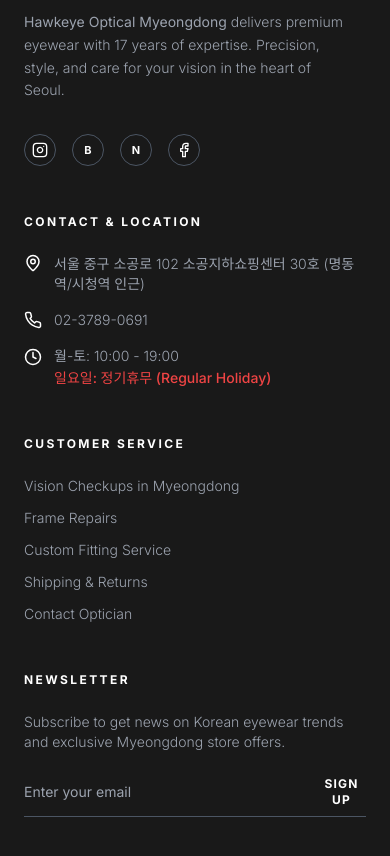
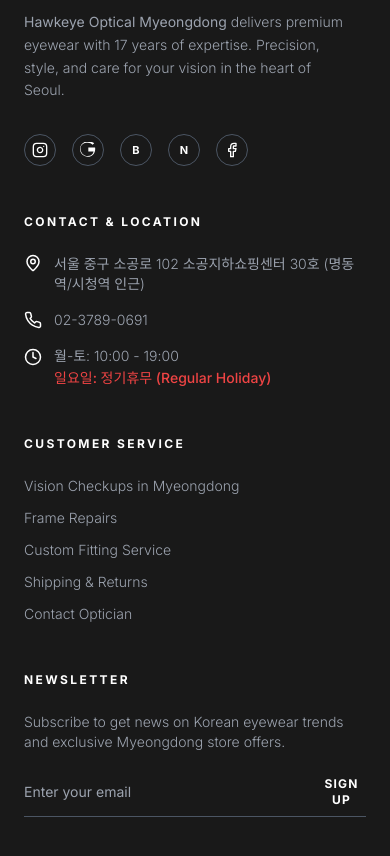
Before and after one commit to Taeyang1188/hawkeye-glasses, a React (Vite) app: page / in a window 390 px wide. Shown: the part 5720-6576 px from the top of the page. Built offline with nearby package versions, Linux system fonts and the light colour scheme.

Commit message:
feat: Enhance header and footer usability
Increase font size for navigation links and search input in the header to improve readability. Add a Google Place link to the footer for easier location access.

```diff
--- a/components/Footer.tsx
+++ b/components/Footer.tsx
@@ -29,6 +29,7 @@
               Precision, style, and care for your vision in the heart of Seoul.
             </p>
             <div className="flex space-x-4">
+              {/* Instagram */}
               <a
                 href="https://www.instagram.com/hawk_eye_optical/"
                 target="_blank"
@@ -37,6 +38,20 @@
               >
                 <Instagram size={16} />
               </a>
+
+              {/* Google Place (Added to the right of Instagram) */}
+              <a
+                href="https://www.google.com/viewer/place?mid=/g/11ym3bh3tg"
+                target="_blank"
+                rel="noopener noreferrer"
+                className="w-8 h-8 rounded-full border border-gray-600 flex items-center justify-center hover:bg-white hover:text-black transition-all"
+              >
+                <svg viewBox="0 0 24 24" width="16" height="16" fill="currentColor">
+                  <path d="M12.48 10.92v3.28h7.84c-.24 1.84-.91 3.22-1.92 4.22-1.2 1.2-3.1 2.5-6.84 2.5-6.04 0-10.74-4.9-10.74-10.94S5.54 1.14 11.58 1.14c3.26 0 5.61 1.28 7.37 2.96l2.31-2.31C19.24.4 16.14-1 11.58-1 5.2-1 0 4.2 0 10.5s5.2 11.5 11.58 11.5c3.43 0 6.03-1.13 8.24-3.43 2.27-2.27 2.99-5.46 2.99-8.1 0-.77-.07-1.48-.2-2.15h-10.13z" />
+                </svg>
+              </a>
+
+              {/* Naver Blog */}
               <a
                 href="https://blog.naver.com/hawkeye_optical"
                 target="_blank"
@@ -45,6 +60,8 @@
               >
                 B
               </a>
+
+              {/* Naver Place */}
               <a
                 href="https://naver.me/5noAk25v"
                 target="_blank"
@@ -53,6 +70,8 @@
               >
                 N
               </a>
+
+              {/* Facebook */}
               <a href="#" className="w-8 h-8 rounded-full border border-gray-600 flex items-center justify-center hover:bg-white hover:text-black transition-all">
                 <Facebook size={16} />
               </a>
--- a/components/Header.tsx
+++ b/components/Header.tsx
@@ -53,7 +53,7 @@
           <button className="md:hidden p-1" onClick={() => setIsMenuOpen(true)}>
             <Menu size={28} />
           </button>
-          <div className="hidden md:flex space-x-6 text-[11px] font-bold uppercase tracking-widest">
+          <div className="hidden md:flex space-x-8 text-[13px] font-bold uppercase tracking-widest">
             <button onClick={() => onNavigateShop({ category: '안경테', tab: 'ALL' })} className="hover:text-gray-500 transition-colors">안경테</button>
             <button onClick={() => onNavigateShop({ category: '렌즈', tab: 'ALL' })} className="hover:text-gray-500 transition-colors">렌즈</button>
             <button onClick={() => onNavigateShop({ category: '선글라스', tab: 'ALL' })} className="hover:text-gray-500 transition-colors">선글라스</button>
@@ -67,12 +67,12 @@
 
         <div className="flex items-center space-x-4 md:space-x-6">
           <div className="hidden md:flex items-center border-b border-gray-300 py-1">
-            <input type="text" placeholder="찾고 계신 상품을 검색하세요" className="bg-transparent text-[11px] focus:outline-none w-32 xl:w-48 font-light" />
+            <input type="text" placeholder="찾고 계신 상품을 검색하세요" className="bg-transparent text-[13px] focus:outline-none w-32 xl:w-48 font-light" />
             <Search size={18} className="text-gray-400" />
           </div>
           <button onClick={onUserClick} className={`relative flex items-center space-x-2 ${isLoggedIn ? 'text-black' : 'text-gray-400 hover:text-black'}`}>
             <User size={20} />
-            {isLoggedIn && <span className="hidden lg:inline text-[10px] font-bold uppercase tracking-tight">Peter Johnson</span>}
+            {isLoggedIn && <span className="hidden lg:inline text-[12px] font-bold uppercase tracking-tight">Peter Johnson</span>}
           </button>
           <button onClick={onNavigateWishlist} className="relative hover:text-gray-500 transition-colors">
             <Heart size={20} />
@@ -85,7 +85,7 @@
         </div>
       </div>
 
-      <div className="hidden md:flex justify-center space-x-8 py-2.5 bg-white border-b border-gray-100 text-[10px] font-bold uppercase tracking-widest">
+      <div className="hidden md:flex justify-center space-x-10 py-3 bg-white border-b border-gray-100 text-[12px] font-bold uppercase tracking-widest">
         <button onClick={() => onNavigateShop({ tab: 'NEW IN' })} className="text-red-600">NEW IN</button>
         <button onClick={() => onNavigateShop({ tab: '베스트셀러' })}>베스트셀러</button>
         <button onClick={() => onNavigateShop({ category: '안경테', tab: '무테 컬렉션' })}>무테 컬렉션</button>
```
